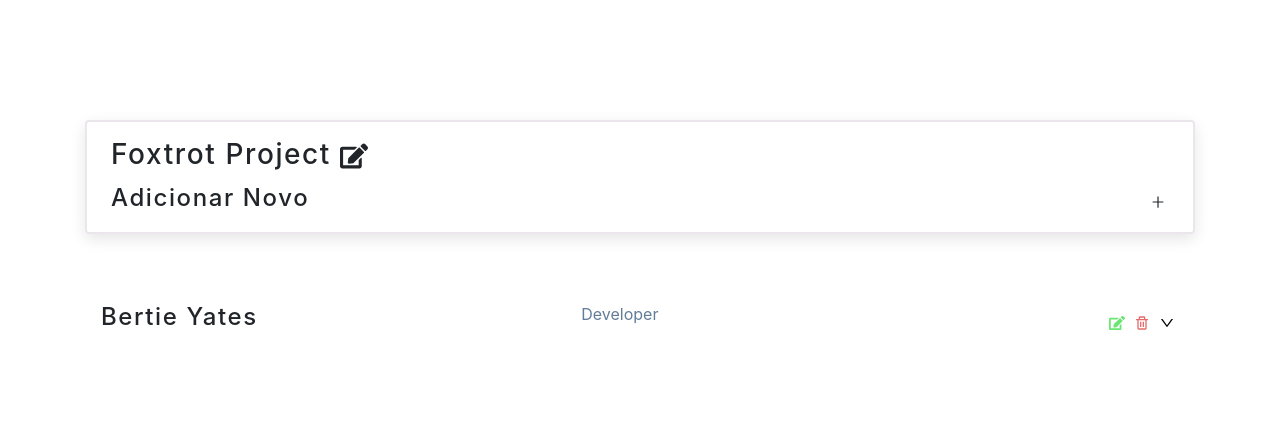
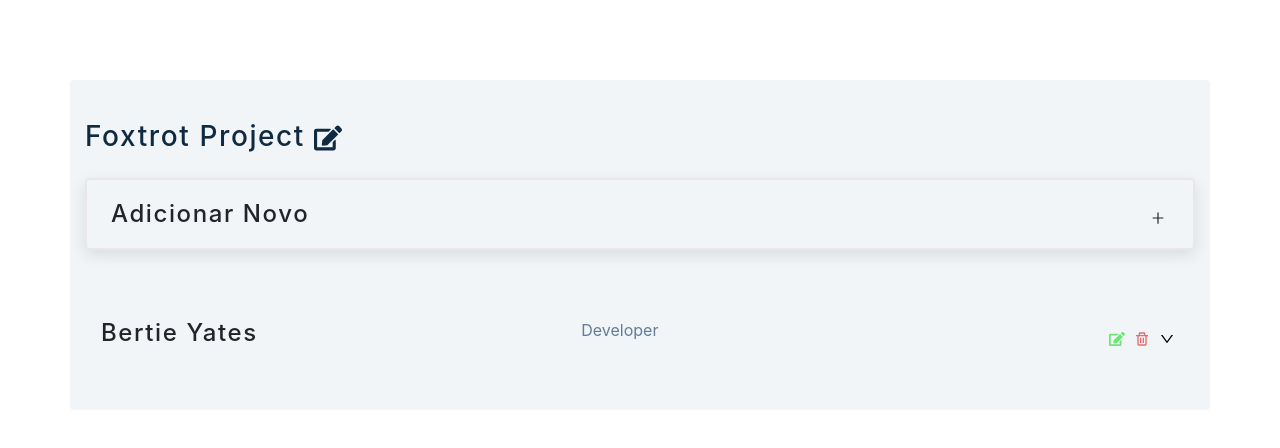
Before and after one commit to ar-rodrigues/foxtrot_corrected, a React (Create React App) app: page / in a window 1280 px wide. Shown: the top 448 px of the page. Built offline with nearby package versions, Linux system fonts and the light colour scheme.

Commit message:
background

```diff
--- a/package.json
+++ b/package.json
@@ -10,7 +10,7 @@
     "react": "^17.0.1",
     "react-bootstrap": "^1.4.3",
     "react-dom": "^17.0.1",
-    "react-icons": "^4.1.0",
+    "react-icons": "4.2.0",
     "react-scripts": "4.0.1",
     "web-vitals": "^0.2.4"
   },
--- a/App.js
+++ b/src/App.js
@@ -60,13 +60,12 @@ function App() {
   return (
     <main>
       <div className="container">
+      <div className='title'>
+        <h3>Foxtrot Project
+        <span> <FaEdit /></span>
+        </h3>
+      </div>
         <section className="add-section">
-          <h3>
-            Foxtrot Project{" "}
-            <span>
-              <FaEdit />
-            </span>
-          </h3>
 
           <header>
             <h4>Adicionar Novo</h4>
--- a/index.css
+++ b/src/index.css
@@ -64,7 +64,7 @@ body {
   font-family: -apple-system, BlinkMacSystemFont, "Segoe UI", Roboto, Oxygen,
     Ubuntu, Cantarell, "Open Sans", "Helvetica Neue", sans-serif;
   background: var(--clr-purple);
-  color: var(--clr-grey-1);
+  color: var(--clr-black);
   line-height: 1.5;
   font-size: 0.875rem;
 }
@@ -146,7 +146,7 @@ main {
 .container {
   width: 90vw;
   margin: 5rem auto;
-  background: var(--clr-white);
+  background: var(--clr-grey-10);
   border-radius: var(--radius);
   padding: 2.5rem 2rem;
   max-width: var(--fixed-width);
@@ -257,7 +257,6 @@ main {
   margin-top: 2rem;
   display: grid;
   place-items: justify-content;
-
 }
 
 .list-person {
```
Also changed, not shown: src/Add.js (renamed from Add.js), src/Client.js (renamed from Client.js), src/List.js (renamed from List.js), src/data.js (renamed from data.js), src/formDefault.js (renamed from formDefault.js), src/index.js (renamed from index.js).
